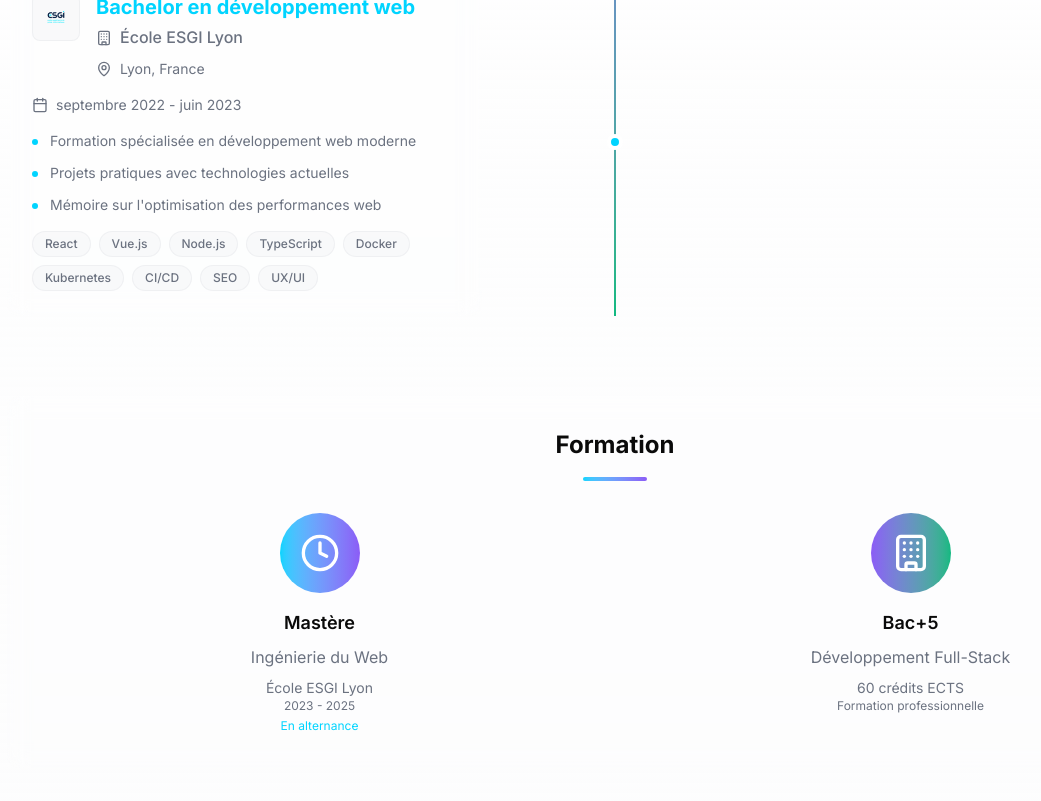
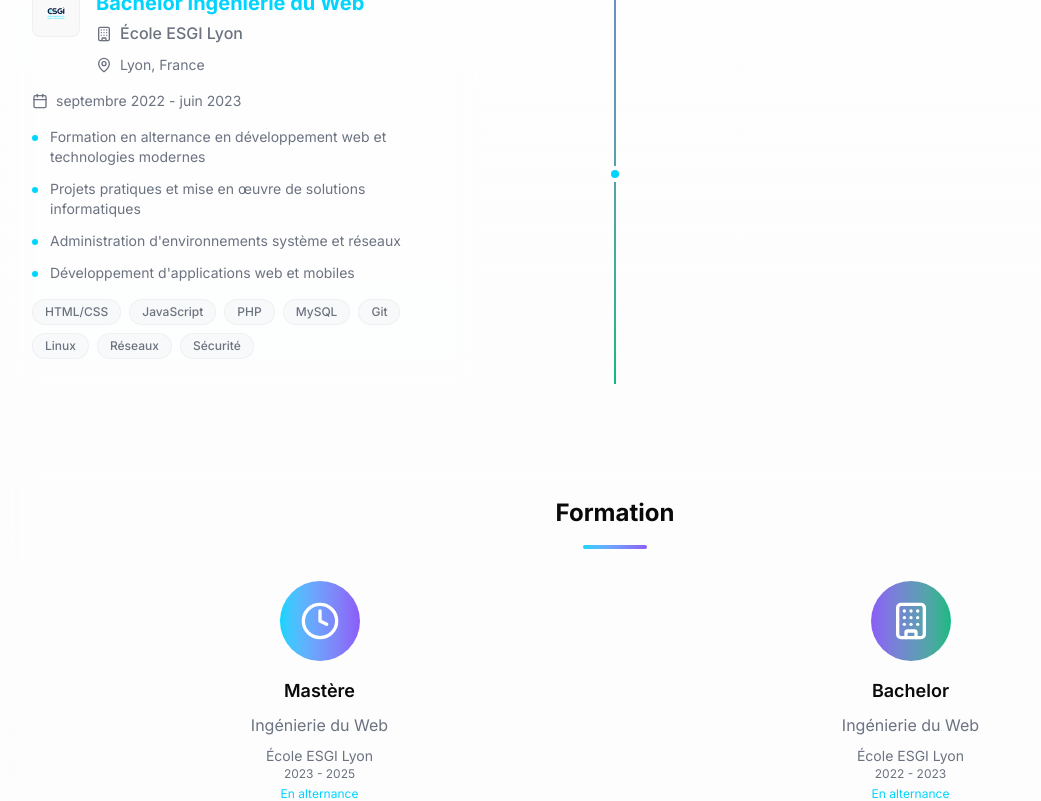
Before and after one commit to operdrix/portfolio, a Next.js app: page / in a window 1280 px wide. Shown: the part 4760-5561 px from the top of the page, without its empty margins (25-1066 px from the left). Built offline with nearby package versions, Linux system fonts and the light colour scheme.

Commit message:
feat: update education details and descriptions in experience section

```diff
--- a/src/app/_sections/Experience.tsx
+++ b/src/app/_sections/Experience.tsx
@@ -177,10 +177,11 @@ const Experience = () => {
               <div className="w-20 h-20 bg-gradient-to-r from-secondary to-accent rounded-full flex items-center justify-center mx-auto mb-4">
                 <Building className="w-10 h-10 text-white" />
               </div>
-              <h4 className="text-lg font-semibold mb-2">Bac+5</h4>
-              <p className="text-muted-foreground mb-2">Développement Full-Stack</p>
-              <p className="text-sm text-muted-foreground">60 crédits ECTS</p>
-              <p className="text-xs text-muted-foreground">Formation professionnelle</p>
+              <h4 className="text-lg font-semibold mb-2">Bachelor</h4>
+              <p className="text-muted-foreground mb-2">Ingénierie du Web</p>
+              <p className="text-sm text-muted-foreground">École ESGI Lyon</p>
+              <p className="text-xs text-muted-foreground">2022 - 2023</p>
+              <p className="text-xs text-primary mt-1">En alternance</p>
             </div>
           </div>
         </Card>
--- a/src/data/personal.ts
+++ b/src/data/personal.ts
@@ -61,7 +61,7 @@ export const experiences: Experience[] = [
   },
   {
     id: "esgi-master",
-    title: "Mastère Ingénierie du Web",
+    title: "Mastère 2 en Ingénierie du Web",
     company: "École ESGI Lyon",
     location: "Lyon, France",
     startDate: "2023-09",
@@ -69,7 +69,6 @@ export const experiences: Experience[] = [
     current: true,
     description: [
       "Formation en alternance spécialisée en développement web Full-Stack",
-      "65 jours de cours par an avec 60 crédits ECTS",
       "Projets pratiques, hackathons et challenges techniques",
       "Formation dispensée par des experts du milieu professionnel"
     ],
@@ -78,18 +77,19 @@ export const experiences: Experience[] = [
   },
   {
     id: "esgi-bachelor",
-    title: "Bachelor en développement web",
+    title: "Bachelor Ingénierie du Web",
     company: "École ESGI Lyon",
     location: "Lyon, France",
     startDate: "2022-09",
     endDate: "2023-06",
     current: false,
     description: [
-      "Formation spécialisée en développement web moderne",
-      "Projets pratiques avec technologies actuelles",
-      "Mémoire sur l'optimisation des performances web"
+      "Formation en alternance en développement web et technologies modernes",
+      "Projets pratiques et mise en œuvre de solutions informatiques",
+      "Administration d'environnements système et réseaux",
+      "Développement d'applications web et mobiles"
     ],
-    technologies: ["React", "Vue.js", "Node.js", "TypeScript", "Docker", "Kubernetes", "CI/CD", "SEO", "UX/UI"],
+    technologies: ["HTML/CSS", "JavaScript", "PHP", "MySQL", "Git", "Linux", "Réseaux", "Sécurité"],
     logo: "/esgi-logo.png"
   },
 ];
```
